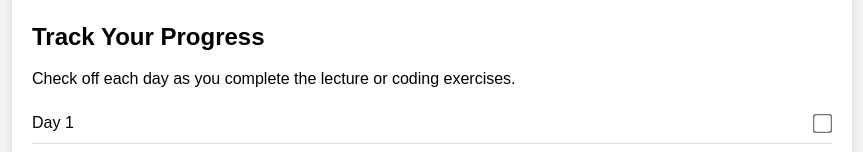
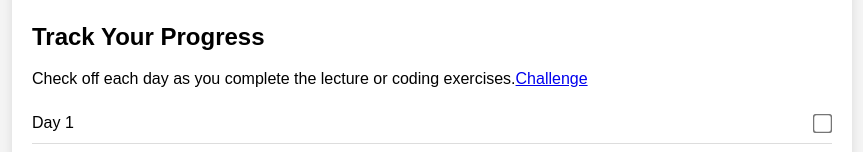
Before and after one commit to Sunitkhaire21/100-days, a plain HTML site: page index.html in a window 1280 px wide. Shown: the part 136-288 px from the top of the page, without its empty margins (208-1071 px from the left). Drawn offline with Linux system fonts and the light colour scheme.

Commit message:
Update index.html

```diff
--- a/index.html
+++ b/index.html
@@ -44,7 +44,7 @@
     <h1>100 Days of Python</h1>
     <div class="container">
         <h2>Track Your Progress</h2>
-        <p>Check off each day as you complete the lecture or coding exercises.</p>
+       <p>Check off each day as you complete the lecture or coding exercises.<a href="challenge.html">Challenge</a></p>
 
         <!-- Days list -->
         <div id="days-list"></div>
```
